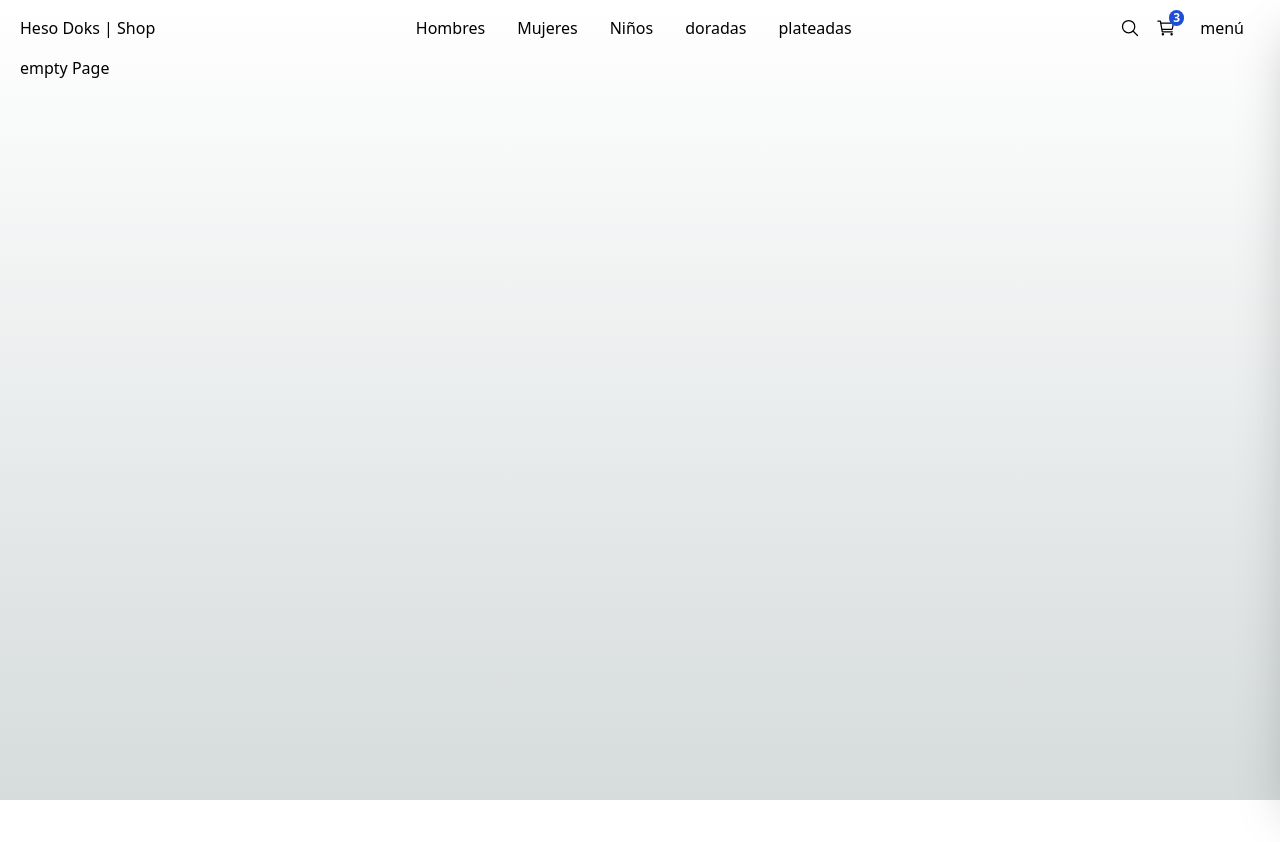
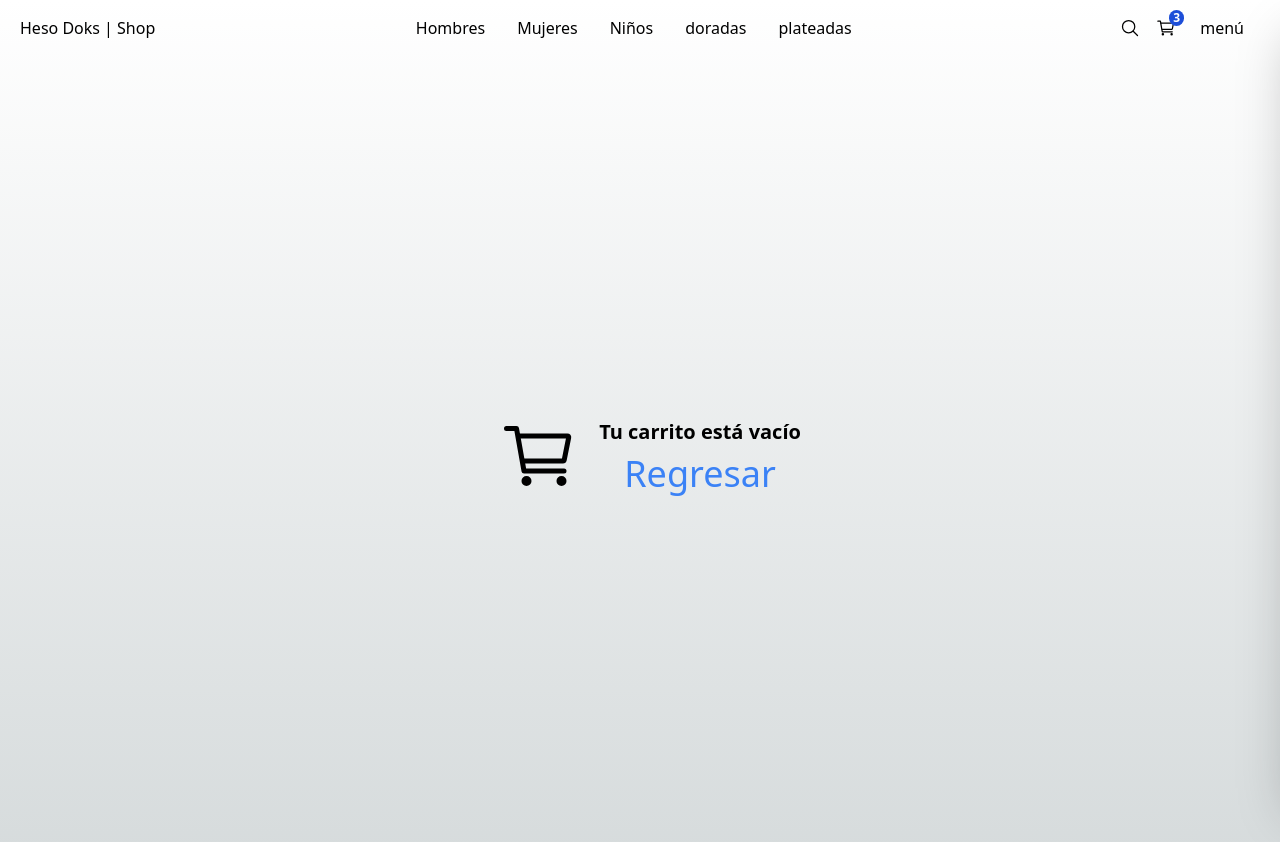
Before and after one commit to heynar-max/Heso-Doks_Shop, a Next.js app: page /empty in a window 1280 px wide. Shown: the top 842 px of the page. Before the commit the page ends 800 px from the top, so only its background shows below. Built offline with nearby package versions, Linux system fonts and the light colour scheme.

Commit message:
Pantalla de carrito de compras vacío

```diff
--- a/src/app/(shop)/cart/page.tsx
+++ b/src/app/(shop)/cart/page.tsx
@@ -2,6 +2,7 @@ import { QuantitySelector, Title } from "@/components";
 import { initialData } from "@/seed/seed";
 import Image from "next/image";
 import Link from "next/link";
+import { redirect } from "next/navigation";
 
 const productsInCart = [
     initialData.products[ 0 ],
@@ -10,6 +11,9 @@ const productsInCart = [
 ];
 
 export default function cartShopPage() {
+
+    redirect('/empty');
+
     return (
         <div className="flex justify-center items-center mb-72 px-10 sm:px-0">
 
--- a/src/app/(shop)/empty/page.tsx
+++ b/src/app/(shop)/empty/page.tsx
@@ -1,8 +1,27 @@
+import Link from "next/link";
+import { IoCartOutline } from "react-icons/io5";
 
 export default function emptyShopPage() {
     return (
-        <div>
-        <h1>empty Page</h1>
+        <div className="flex justify-center items-center h-[800px]">
+
+            <IoCartOutline size={ 80 } className="mx-5" />
+
+            <div className="flex flex-col items-center">
+                <h1 className="text-xl font-semibold">
+                Tu carrito está vacío
+                </h1>
+
+                <Link
+                href='/'
+                className="text-blue-500 mt-2 text-4xl"
+                >
+                Regresar
+                </Link>
+
+            </div>
+
+
         </div>
     );
 }
```
